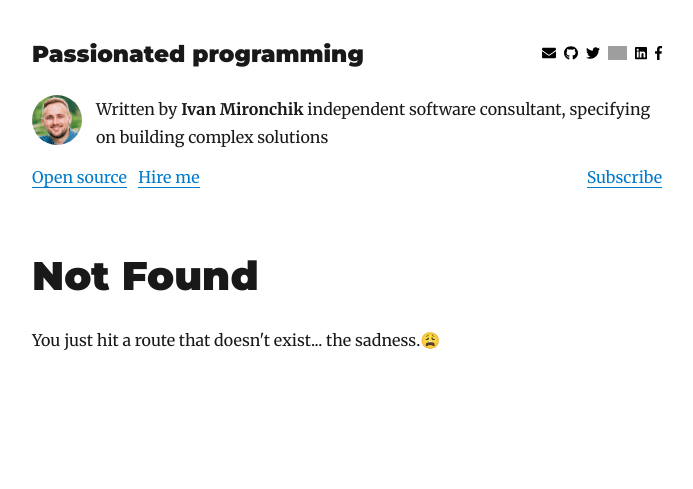
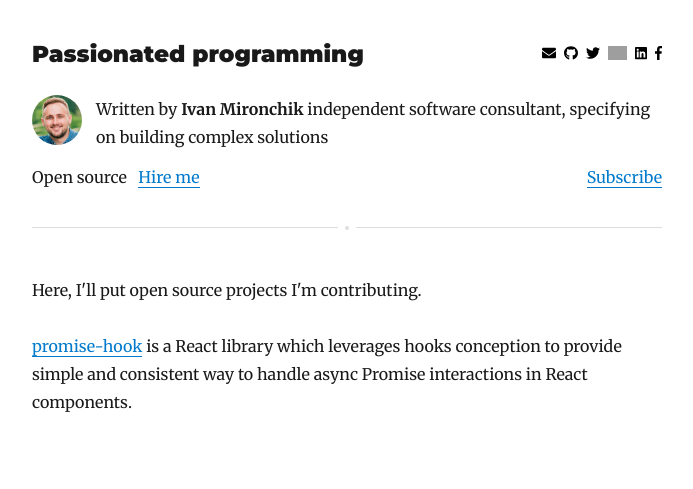
Before and after one commit to saivanji/blog, a Gatsby site: page /open-source in a window 1280 px wide. Before the commit this address had no page. Shown: the whole page, without its empty margins (293-986 px from the left). Built offline with nearby package versions, Linux system fonts and the light colour scheme; Gatsby itself is replaced by a stand-in of ours; grey boxes are pictures that could not be loaded.

Commit message:
Add open source page

```diff
--- a/src/components/header.js
+++ b/src/components/header.js
@@ -44,12 +44,12 @@ export default ({ title }) => (
           </div>
           <div className="menu">
             <div>
-              <a href="#">Open source</a>
+              <Link to="/open-source">Open source</Link>
               &nbsp; &nbsp;
-              <a href="#">Hire me</a>
+              <Link to="/hire-me">Hire me</Link>
             </div>
             <div className="menu-right">
-              <a href="#">Subscribe</a>
+              <Link to="/subscribe">Subscribe</Link>
             </div>
           </div>
         </header>
--- /dev/null
+++ b/src/pages/open-source.js
@@ -0,0 +1,35 @@
+import React from 'react'
+import { graphql } from 'gatsby'
+
+import Layout from '../components/layout'
+import SEO from '../components/seo'
+import { formatReadingTime } from '../utils'
+
+export default ({ data, location }) => {
+  const siteTitle = data.site.siteMetadata.title
+
+  return (
+    <Layout location={location} title={siteTitle}>
+      <SEO
+        title="Open source contribution"
+        keywords={['open-source', 'contribution']}
+      />
+      <p>Here, I'll put open source projects I'm contributing.</p>
+      <p>
+        <a href="//github.com/aiven715/promise-hook">promise-hook</a> is a React
+        library which leverages hooks conception to provide simple and
+        consistent way to handle async Promise interactions in React components.
+      </p>
+    </Layout>
+  )
+}
+
+export const pageQuery = graphql`
+  query {
+    site {
+      siteMetadata {
+        title
+      }
+    }
+  }
+`
--- a/src/style/custom.css
+++ b/src/style/custom.css
@@ -6,7 +6,34 @@
 }
 
 .page-header {
-  margin-bottom: 3.9375rem;
+  margin-bottom: 3rem;
+  padding-bottom: 2.25rem;
+  border-bottom: 1px solid #ddd;
+  position: relative;
+}
+
+.page-header:before {
+  background-color: #fff;
+  width: 18px;
+  height: 1px;
+  bottom: -1px;
+}
+
+.page-header:after {
+  border-radius: 50%;
+  width: 4px;
+  height: 4px;
+  bottom: -3px;
+  background-color: #ddd;
+}
+
+.page-header:before,
+.page-header:after {
+  content: '';
+  position: absolute;
+  left: 0;
+  right: 0;
+  margin: 0 auto;
 }
 
 .page-title {
@@ -90,16 +117,17 @@ hr {
   margin-bottom: 1.75rem;
 }
 
-.post {
-  margin-top: 3.5rem;
-}
-
 .post h1 {
   margin: 0;
 }
 
 .post article + hr {
   margin-bottom: 1.75rem;
+}
+
+[aria-current='page'] {
+  color: inherit;
+  border-color: transparent;
 }
 
 .gatsby-resp-image-wrapper {
```
